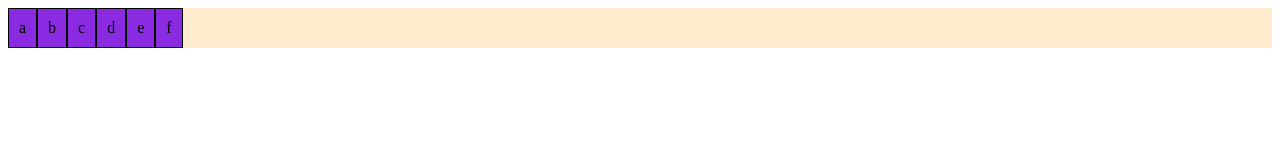
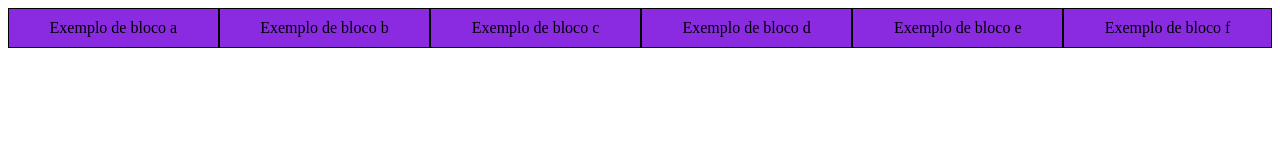
Before and after one commit to Guillermomarcon/html, a plain HTML site: page flex-003/index.html in a window 1280 px wide. Drawn offline with Linux system fonts and the light colour scheme.

Commit message:
Update index.html

```diff
--- a/flex-003/index.html
+++ b/flex-003/index.html
@@ -3,12 +3,12 @@
 <head>
     <meta charset="UTF-8">
     <meta name="viewport" content="width=device-width, initial-scale=1.0">
-    <title>Flex Box</title>
+    <title>Flex Box 003</title>
     <style>
         div.conteiner {
             background-color: blanchedalmond;
             display: flex;
-            flex-direction: row;
+           flex-flow: row wrap;
         }
 
         div.item {
@@ -16,18 +16,20 @@
             border: 1px solid black;
             text-align: center;
             padding: 10px;
+            flex: auto;
+
 
         }
     </style>
 </head>
 <body>
     <div class="conteiner">
-        <div class="item">a</div>
-        <div class="item">b</div>
-        <div class="item">c</div>
-        <div class="item">d</div>
-        <div class="item">e</div>
-        <div class="item">f</div>
+        <div class="item">Exemplo de bloco a</div>
+        <div class="item">Exemplo de bloco b</div>
+        <div class="item">Exemplo de bloco c</div>
+        <div class="item">Exemplo de bloco d</div>
+        <div class="item">Exemplo de bloco e</div>
+        <div class="item">Exemplo de bloco f</div>
 
     </div>
 
```
